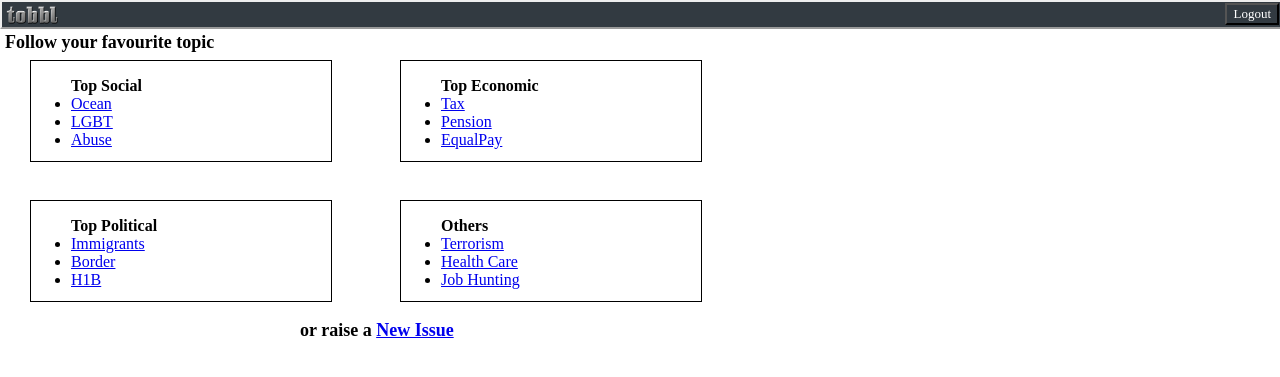
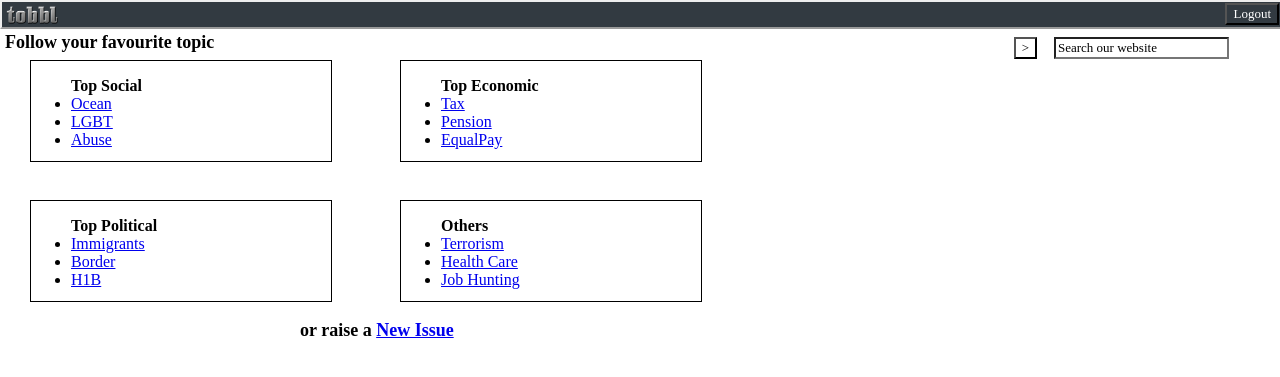
Before and after one commit to nemoteric/tobbl-proto1, a Flask app: page / in a window 1280 px wide. Shown: the top 377 px of the page. Run offline with Flask 2, Linux system fonts and the light colour scheme; the visitor is signed in with stand-in values (Sample User, id 1); some libraries are stand-ins or nearby versions.

Commit message:
add initial, will update soon

```diff
--- a/src/static/styles/base.css
+++ b/src/static/styles/base.css
@@ -19,6 +19,15 @@
     height: 34px;
     /*margin-top: 4px;*/
 }
+
+
+.navbar img{
+    height: 34px;
+    /*margin-top: 4px;*/
+}
+
+
+
 .navbar .icon {
     float: right;
     /*background-color: #C9C19F;*/
@@ -33,6 +42,39 @@
     background-color: transparent;
 
 }
+
+.navbar .tftextinput2 {
+    float: right;
+    /*background-color: #C9C19F;*/
+    /*font-size: 16px;*/
+    margin-top: 1px;
+    margin-right: 57px;
+    /*padding: 4px 10px;*/
+    border: inherit 1px;
+    font-family: Inconsolata;
+    font-size: 13;
+    color: black;
+    background-color: transparent;
+
+}
+
+.navbar .tfbutton2 {
+    float: right;
+    /*background-color: #C9C19F;*/
+    /*font-size: 16px;*/
+    margin-top: 1px;
+    margin-right: 17px;
+    /*padding: 4px 10px;*/
+    border: inherit 1px;
+    font-family: Inconsolata;
+    font-size: 13;
+    color: black;
+    background-color: white;
+
+}
+
+
+
 
 div#content{
     position: fixed;
--- a/src/templates/base.html
+++ b/src/templates/base.html
@@ -1,4 +1,3 @@
-
 <html>
   <head>
     {% block title %}
@@ -26,6 +25,14 @@
             {% else %}
                 <button class="icon" onclick="location.href = '/login'">Login</button>
             {% endif %}
+            <!-- HTML for SEARCH BAR -->
+            <form id="tfnewsearch" method='get' action='http://www.google.com'>
+                <input type='text' id="tfq2b" class='tftextinput2' name="q" size="21"
+                       maxlength="120" value="Search our website">
+                <input type="submit" value=">" class="tfbutton2">
+            </form>
+
+
         </div>
 
     <div id="content">
```
